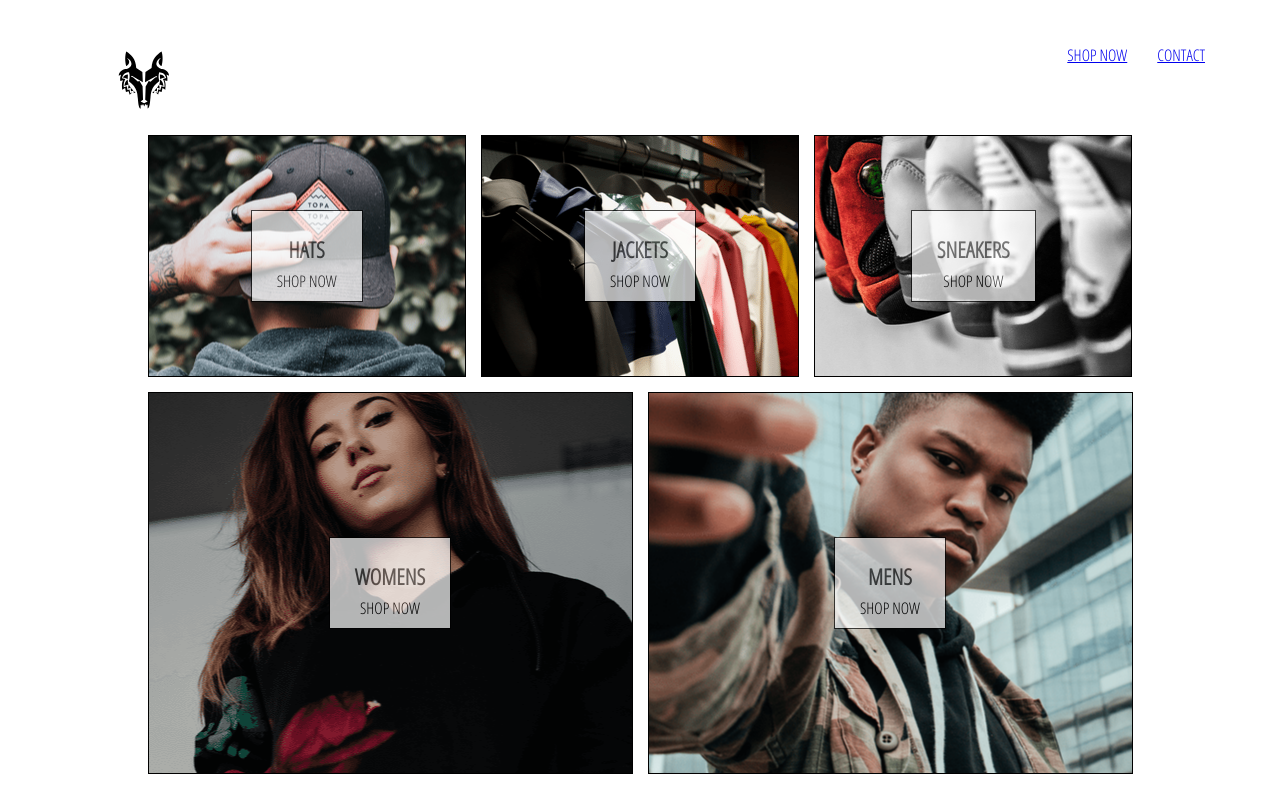
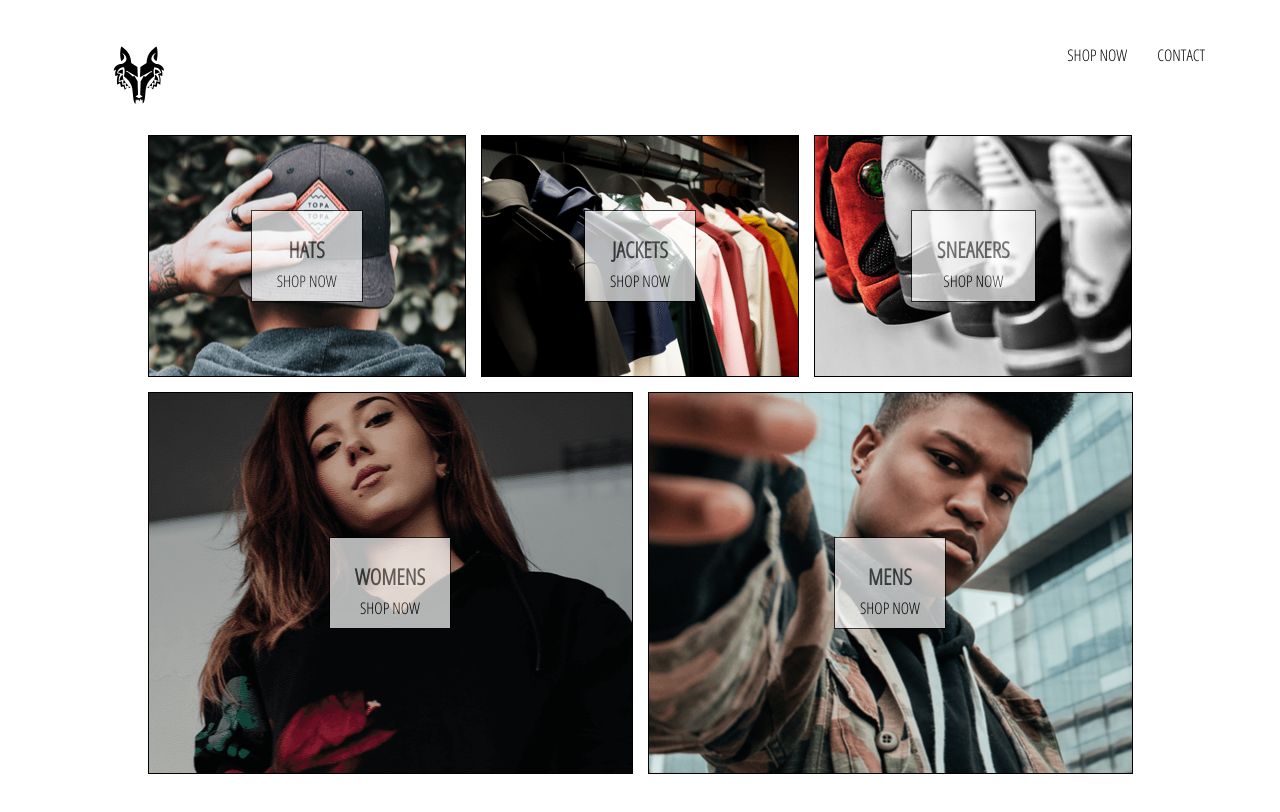
Before and after one commit to camjmoore/MerchStore, a React (Create React App) app: page / in a window 1280 px wide. Shown: the top 812 px of the page. Built offline with nearby package versions, Linux system fonts and the light colour scheme.

Commit message:
completed header with links and styling

```diff
--- a/src/App.css
+++ b/src/App.css
@@ -2,3 +2,8 @@ body {
   font-family: 'Open Sans Condensed';
   padding: 20px 60px;
 }
+
+a {
+  text-decoration: none;
+  color: black;
+}
--- a/src/components/header/header.styles.scss
+++ b/src/components/header/header.styles.scss
@@ -8,7 +8,7 @@
   .logo-container {
     height: 100%;
     width: 120px;
-    padding: 25px;
+    padding: 20px;
 
     .logo {
       height: 100%;
```
